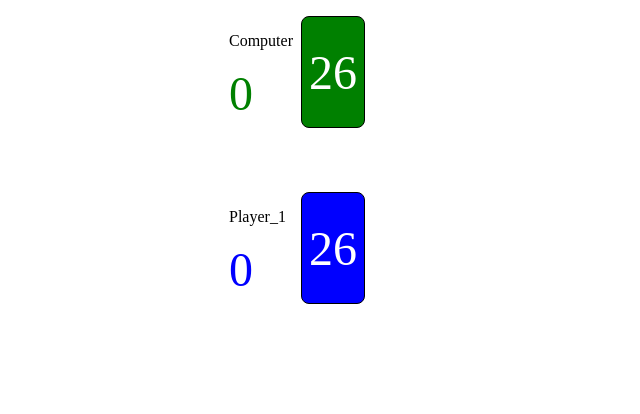
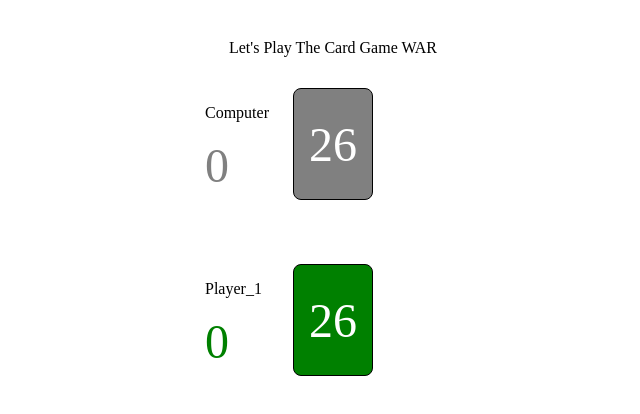
Before and after one commit to bkomesu/cardGameWar, a plain HTML site: page index.html in a window 1280 px wide. Shown: the whole page, without its empty margins (307-947 px from the left). Drawn offline with Linux system fonts and the light colour scheme.

Commit message:
added header

```diff
--- a/index.html
+++ b/index.html
@@ -8,6 +8,7 @@
     <link rel="stylesheet" href="styles.css" />
   </head>
   <body>
+    <div class="header">Let's Play The Card Game WAR</div>
     <div>
       <p>Computer</p>
       <div class="computer-points">9</div>
--- a/styles.css
+++ b/styles.css
@@ -7,12 +7,19 @@
 body {
   margin: 0;
   display: grid;
-  grid-template-columns: repeat(3, 4rem);
-  grid-template-rows: 7rem 3rem 7rem;
+  grid-template-columns: repeat(3, 5rem);
+  grid-template-rows: 4rem 7rem 3rem 7rem;
   gap: 0.5rem;
   cursor: pointer;
   justify-content: center;
   padding-top: 1rem;
+}
+
+.header {
+  grid-column: span 3;
+  display: flex;
+  justify-content: center;
+  align-items: center;
 }
 
 .deck {
@@ -29,10 +36,10 @@ body {
 }
 
 .computer-deck {
-  background-color: green;
+  background-color: grey;
 }
 .player-deck {
-  background-color: blue;
+  background-color: green;
 }
 
 .text {
@@ -55,11 +62,11 @@ body {
 }
 
 .computer-points {
-  color: green;
+  color: grey;
 }
 
 .player-points {
-  color: blue;
+  color: green;
 }
 
 .computer-points,
@@ -67,6 +74,7 @@ body {
   justify-content: center;
   align-items: center;
   font-size: 3rem;
+  user-select: none;
 }
 
 .card.red {
```
